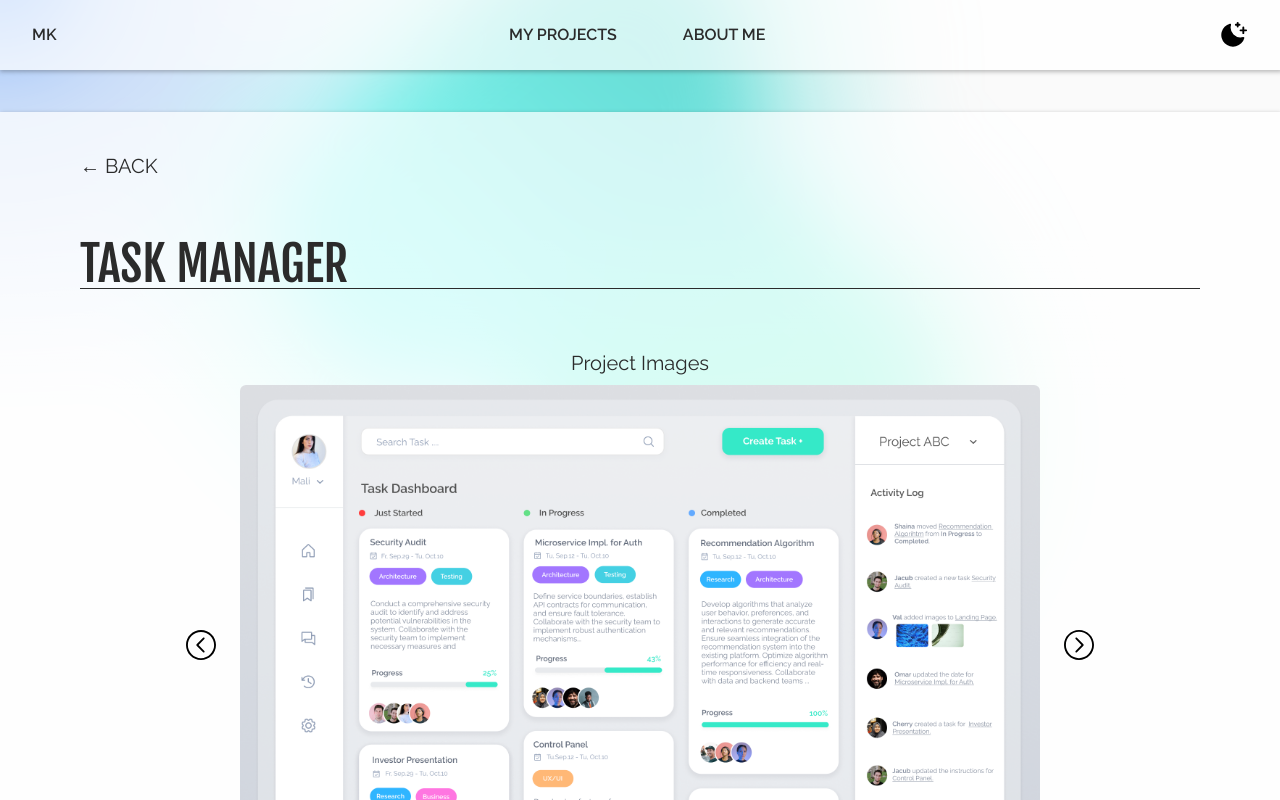
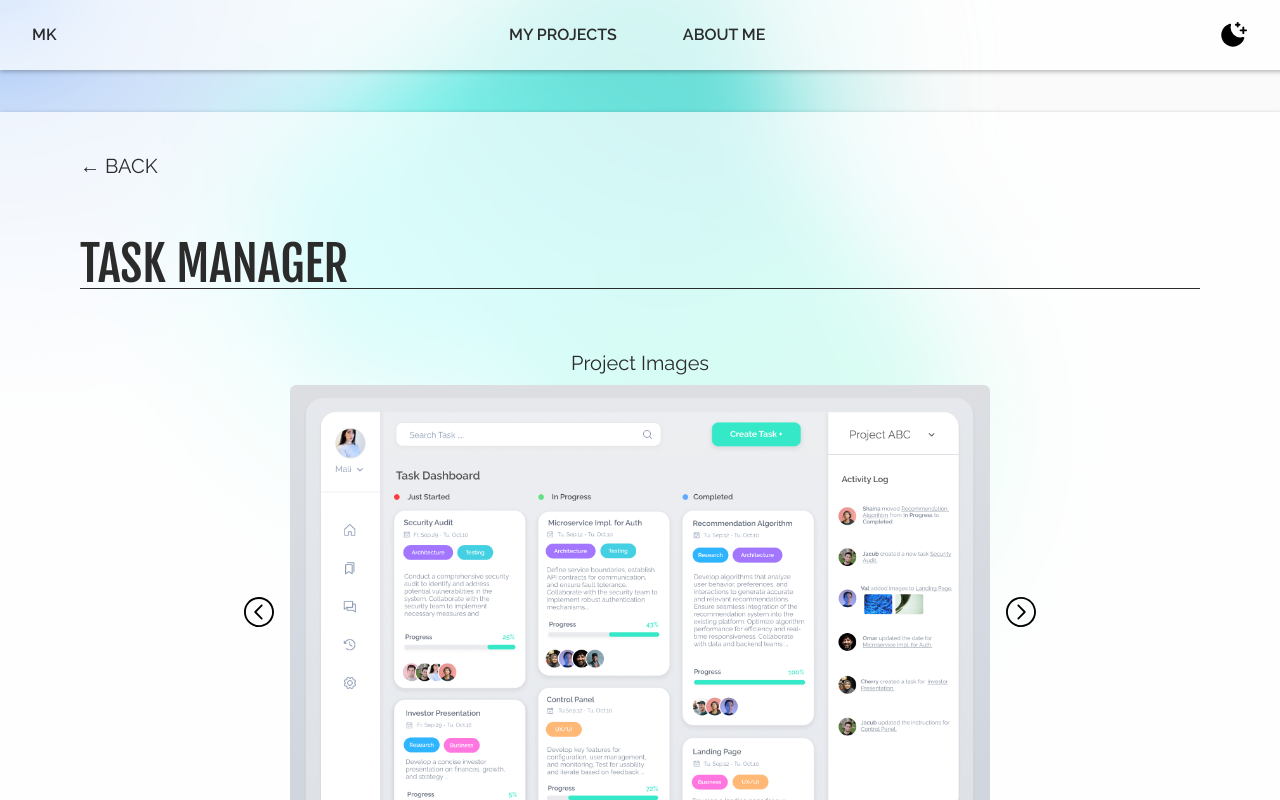
Before and after one commit to amekatze/portfolio2023, a Next.js app: page /projects/1 in a window 1280 px wide. Shown: the top 800 px of the page. Built offline with nearby package versions, Linux system fonts and the light colour scheme.

Commit message:
style: project gallery width

```diff
--- a/src/pages/projects/[project].tsx
+++ b/src/pages/projects/[project].tsx
@@ -51,7 +51,7 @@ export default function Project() {
       {project && (
         <div className="flex flex-col justify-center items-center w-full relative">
           <p className="text-xl mb-2">Project Images</p>
-          <div className="relative flex items-center justify-center gap-6">
+          <div className="relative flex items-center justify-center gap-4 w-[80%]">
             {project.images.length > 1 && (
               <Image
                 src="/icons/arrow.svg"
@@ -64,8 +64,8 @@ export default function Project() {
             )}
             <Image
               src={project.images[currentImageIndex]}
-              width={800}
-              height={800}
+              width={700}
+              height={700}
               alt="Project Image"
               className="rounded-md mb-2"
             />
```
